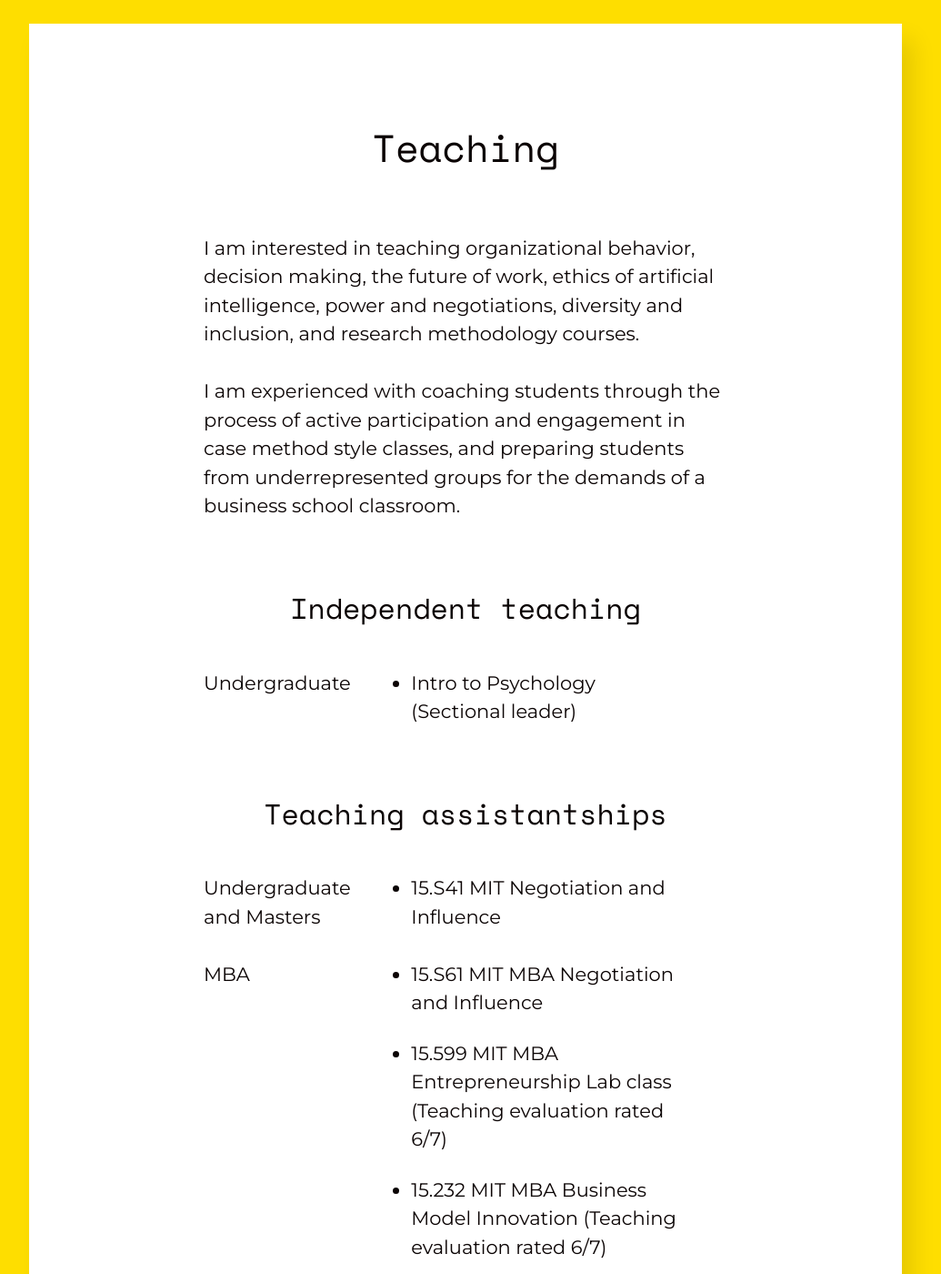
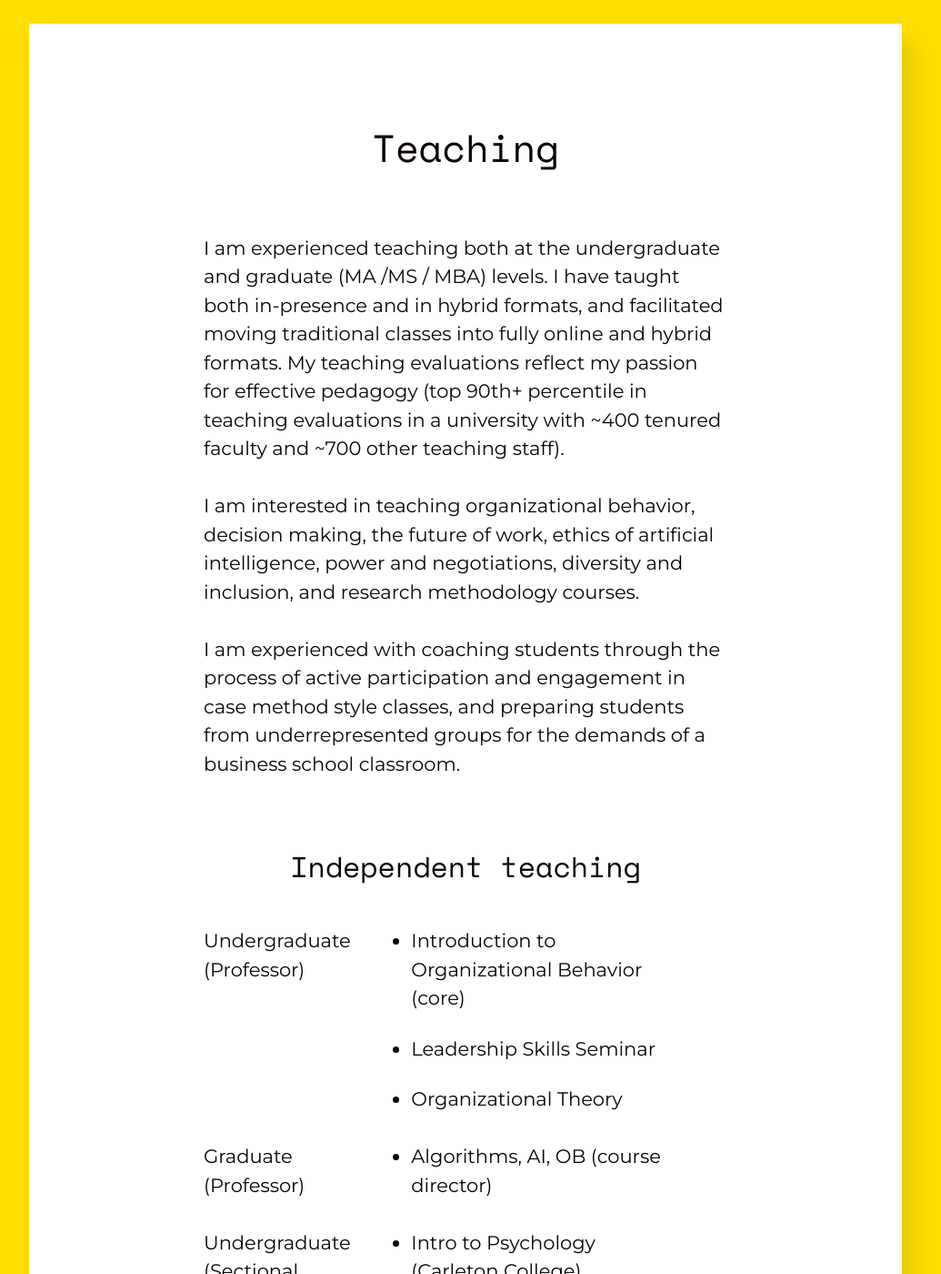
Before and after one commit to heatherhjyang/heatherhjyang.github.io, a Jekyll site: the page built from teaching.html, in a window 1280 px wide and 1400 px high, scrolled down 212 px. Shown: the whole window at 91% size, without its empty margins (128-1163 px from the left). Built offline with Jekyll 4.4.1, drawn with Linux system fonts in a browser that asks for light colours; some of the changed text lies outside the part shown.

Commit message:
Update teaching.html

```diff
--- a/teaching.html
+++ b/teaching.html
@@ -2,6 +2,8 @@
 layout: post
 title: Teaching
 ---
+<p>I am experienced teaching both at the undergraduate and graduate (MA /MS / MBA) levels. I have taught both in-presence and in hybrid formats, and facilitated moving traditional classes into fully online and hybrid formats. My teaching evaluations reflect my passion for effective pedagogy (top 90th+ percentile in teaching evaluations in a university with ~400 tenured faculty and ~700 other teaching staff). </p>
+
 <p>I am interested in teaching organizational behavior, decision making, the future of work, ethics of artificial intelligence, power and negotiations, diversity and inclusion, and research methodology courses.</p>
 
 <p>I am experienced with coaching students through the process of active participation and engagement in case method style classes, and preparing students from underrepresented groups for the demands of a business school classroom.</p>
@@ -10,11 +12,34 @@ title: Teaching
 <table>
 	<tr>
 		<td width="30%">
-			<b>Undergraduate</b>
+			<b>Undergraduate (Professor)</b>
 		</td>
 		<td>
 			<ul>
-				<li>Intro to Psychology (Sectional leader)</li>
+				<li>Introduction to Organizational Behavior (core)</li>
+				<li>Leadership Skills Seminar</li>
+				<li>Organizational Theory</li>
+			</ul>
+		</td>
+	</tr>
+	<tr>
+		<td width="30%">
+			<b>Graduate (Professor)</b>
+		</td>
+		<td>
+			<ul>
+				<li>Algorithms, AI, OB (course director)</li>
+			</ul>
+		</td>
+	</tr>
+	<tr>
+		<tr>
+		<td width="30%">
+			<b>Undergraduate (Sectional leader)</b>
+		</td>
+		<td>
+			<ul>
+				<li>Intro to Psychology (Carleton College)</li>
 			</ul>
 		</td>
 	</tr>
```
